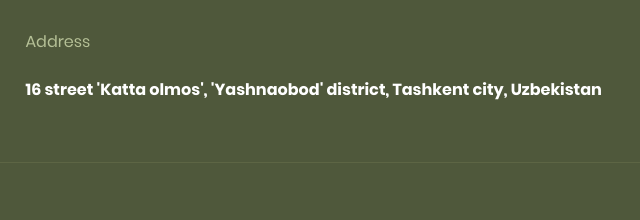
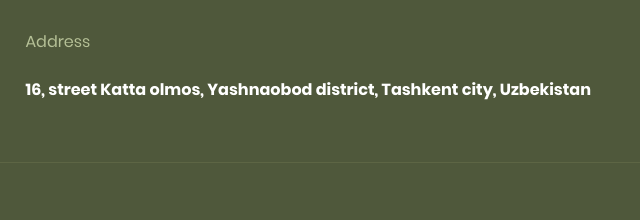
Before and after one commit to BiloljonDev/Webovio, a plain HTML site: page index.html in a window 1280 px wide. Shown: the part 1980-2200 px from the top of the page, 323-963 px from the left. Drawn offline with Linux system fonts and the light colour scheme.

Commit message:
Add files via upload

```diff
--- a/index.html
+++ b/index.html
@@ -237,7 +237,7 @@
           <div class="f-contacts-item">
             <span class="f-contacts-text">Address</span>
             <address class="f-contacts-value">
-              16 street 'Katta olmos', 'Yashnaobod' district, Tashkent city,
+              16, street Katta olmos, Yashnaobod district, Tashkent city,
               Uzbekistan
             </address>
           </div>
```
